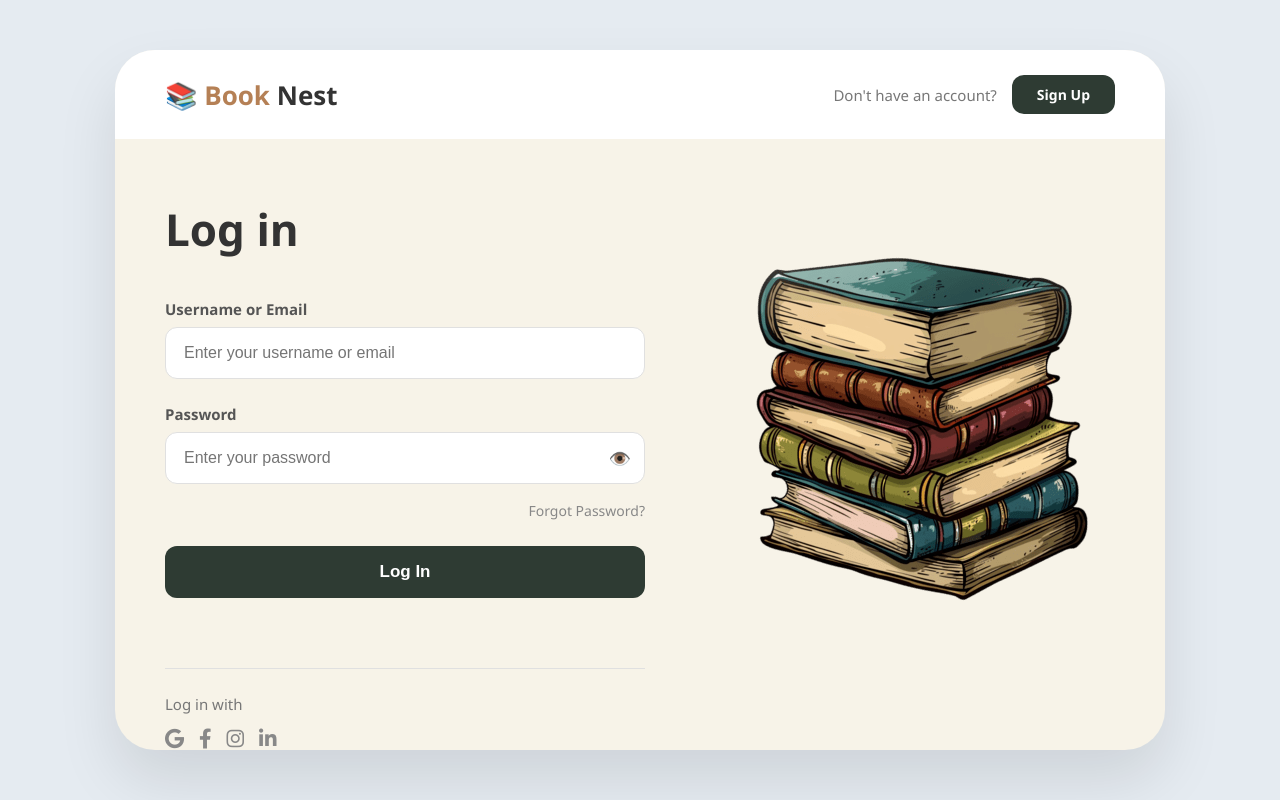
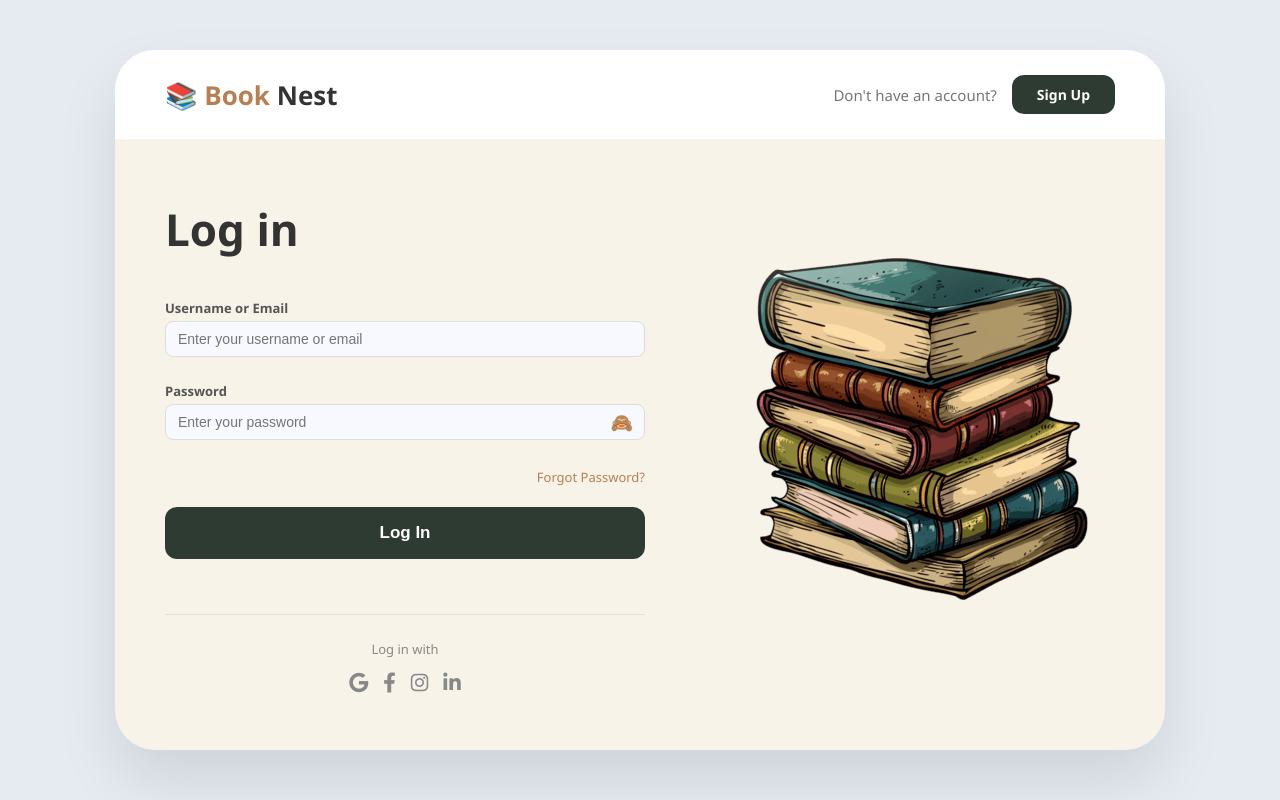
Before and after one commit to shah-iqra/Library-Management-System, a Django app: template library/templates/library/login.html in a window 1280 px wide. Run offline with Django 3.2, Linux system fonts and the light colour scheme; the template is opened without the code that fills it, so the values that code supplies are empty.

Commit message:
Simple UI update

```diff
--- a/library/templates/library/login.html
+++ b/library/templates/library/login.html
@@ -5,7 +5,6 @@
     <meta charset="UTF-8">
     <meta name="viewport" content="width=device-width, initial-scale=1.0">
     <title>Book Nest - Login</title>
-
     <link rel="stylesheet" href="{% static 'library/css/style.css' %}">
     <link rel="stylesheet" href="https://cdnjs.cloudflare.com/ajax/libs/font-awesome/6.0.0/css/all.min.css">
 </head>
@@ -13,12 +12,10 @@
 <body class="modern-login-body">
 
 <div class="modern-login-wrapper">
-
     <div class="card-header">
         <div class="logo">
-            📚 <span class="brand-first">Book</span> Nest
+            📚 <span class="brand-first" style="color: #b58055;">Book</span> Nest
         </div>
-
         <div class="header-right">
             Don't have an account?
             <a href="{% url 'register' %}" class="dark-pill-btn">Sign Up</a>
@@ -26,75 +23,76 @@
     </div>
 
     <div class="login-content-box">
-
         <div class="login-form-side">
             <h1>Log in</h1>
 
             {% if error %}
-                <div class="error-msg" style="color: #e94560; margin-bottom: 10px; font-weight: bold;">
+                <div class="error-msg" style="background:#ffe0e0; color:#c0392b; padding:10px; border-radius:8px; margin-bottom:15px; font-size:14px;">
                     {{ error }}
                 </div>
             {% endif %}
 
-            <form method="POST">
+            <form method="POST" autocomplete="off">
                 {% csrf_token %}
 
                 <div class="modern-form-group">
-                    <label for="username">Username or Email</label>
+                    <label for="username" style="font-size:13px; font-weight:600; display:block; margin-bottom:4px;">Username or Email</label>
                     <input type="text" id="username" name="username"
-                           placeholder="Enter your username or email" required>
+                           placeholder="Enter your username or email" required
+                           style="width:100%; padding:9px 12px; border:1.5px solid #ddd; border-radius:8px; font-size:14px; box-sizing:border-box; background:#f8f9ff;">
                 </div>
 
-                <div class="modern-form-group">
-                    <label for="password">Password</label>
+                <div class="modern-form-group" style="margin-top:10px;">
+                    <label for="password" style="font-size:13px; font-weight:600; display:block; margin-bottom:4px;">Password</label>
                     <div style="position: relative;">
                         <input type="password" id="password" name="password"
                                placeholder="Enter your password" required
-                               style="padding-right: 45px; width: 100%; box-sizing: border-box;">
-                        <span onclick="togglePassword()"
-                              style="position: absolute; right: 14px; top: 50%; transform: translateY(-50%); cursor: pointer; font-size: 18px; user-select: none;">
-                            👁️
+                               style="width:100%; padding:9px 45px 9px 12px; border:1.5px solid #ddd; border-radius:8px; font-size:14px; box-sizing:border-box; background:#f8f9ff;">
+
+                        <span id="monkey-toggle" onclick="togglePassword()"
+                              style="position: absolute; right: 12px; top: 50%; transform: translateY(-50%); cursor: pointer; font-size: 18px; user-select: none;">
+                            🙈
                         </span>
                     </div>
                 </div>
 
-                <div class="forgot-pass">
-                    <a href="#">Forgot Password?</a>
+                <div class="forgot-pass" style="text-align: right; margin: 10px 0;">
+                    <a href="#" style="font-size: 13px; color: #b58055; text-decoration: none;">Forgot Password?</a>
                 </div>
 
-                <button type="submit" class="dark-full-btn">Log In</button>
+                <button type="submit" class="dark-full-btn" style="margin-top: 10px;">Log In</button>
             </form>
 
-            <div class="social-login-section">
-                <p>Log in with</p>
-                <div class="social-icons">
-                    <i class="fab fa-google"></i>
-                    <i class="fab fa-facebook-f"></i>
-                    <i class="fab fa-instagram"></i>
-                    <i class="fab fa-linkedin-in"></i>
+            <div class="social-login-section" style="text-align: center; margin-top: 25px;">
+                <p style="font-size: 13px; color: #888;">Log in with</p>
+                <div class="social-icons" style="display: flex; justify-content: center; gap: 15px; margin-top: 10px;">
+                    <i class="fab fa-google" style="cursor:pointer;"></i>
+                    <i class="fab fa-facebook-f" style="cursor:pointer;"></i>
+                    <i class="fab fa-instagram" style="cursor:pointer;"></i>
+                    <i class="fab fa-linkedin-in" style="cursor:pointer;"></i>
                 </div>
             </div>
         </div>
 
         <div class="login-image-side">
             <img src="{% static 'library/images/stack_of_books.png' %}"
-                 alt="Stack of Books Illustration"
+                 alt="Stack of Books"
                  class="login-img">
         </div>
-
     </div>
 </div>
 
 <script>
 function togglePassword() {
     const input = document.getElementById('password');
-    const icon = document.querySelector('.toggle-icon');
+    const monkey = document.getElementById('monkey-toggle');
+
     if (input.type === 'password') {
         input.type = 'text';
-        icon.classList.replace('fa-eye', 'fa-eye-slash');
+        monkey.innerHTML = '🙈';
     } else {
         input.type = 'password';
-        icon.classList.replace('fa-eye-slash', 'fa-eye');
+        monkey.innerHTML = '👁️';
     }
 }
 </script>
```
Also changed, not shown: library/templates/library/register.html (+14 -22 lines), db.sqlite3.
